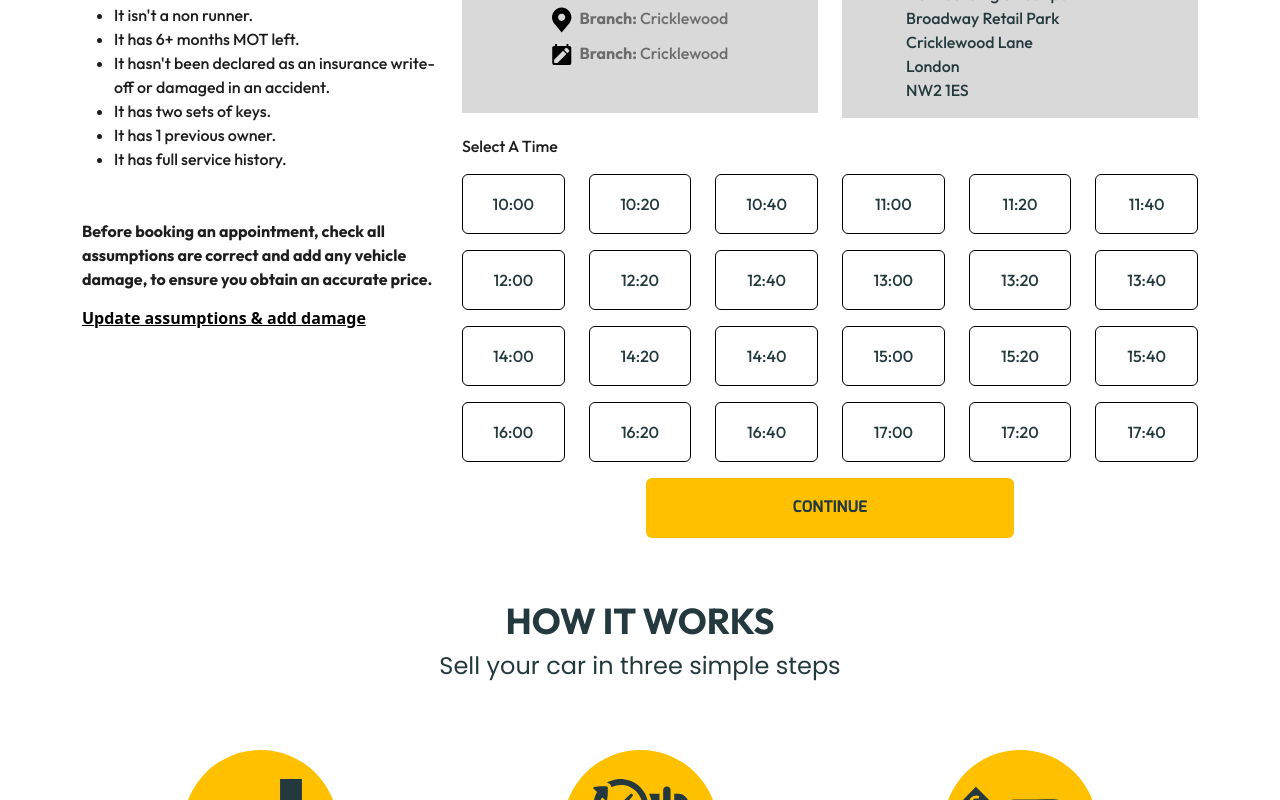
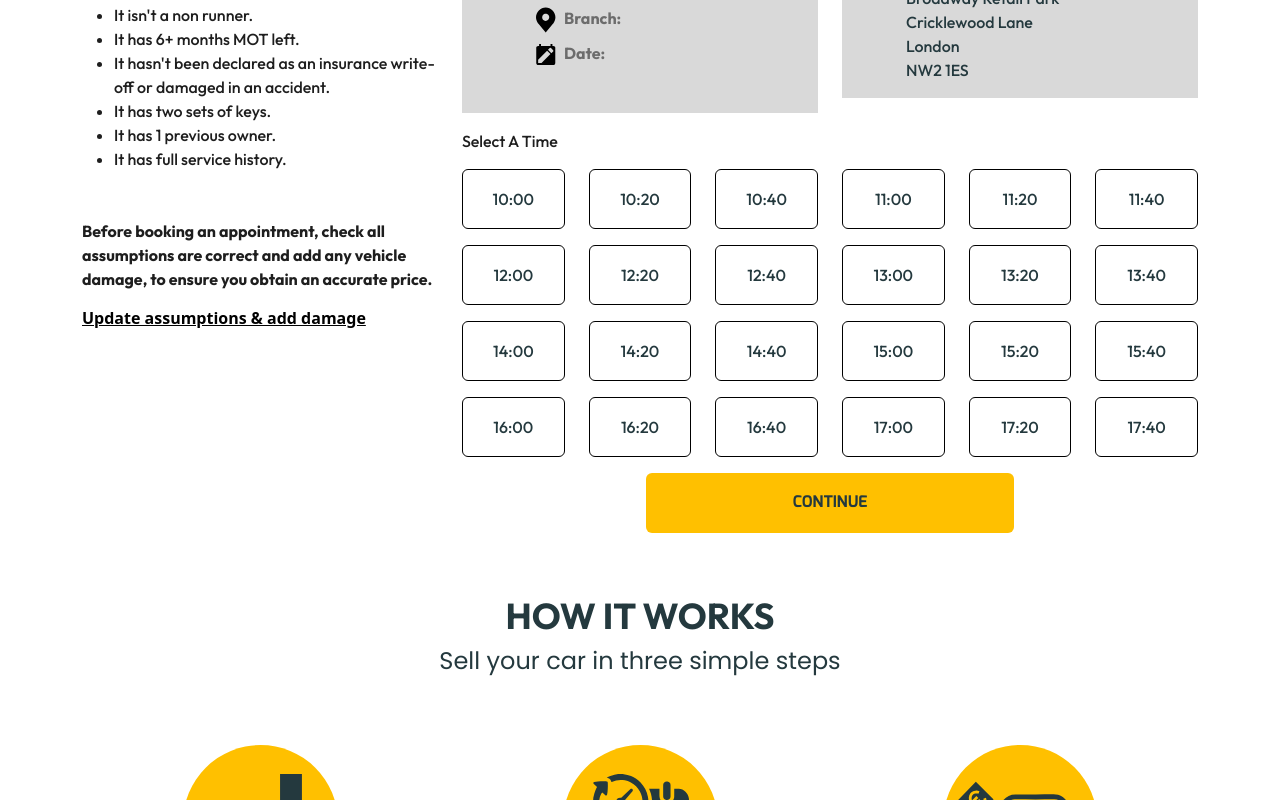
Before and after one commit to Strike1031/motors4cash, a React (Create React App) app: page /detail/1 in a window 1280 px wide. Both pictures are taken after a click on the button "CONTINUE". Shown: the part 697-1497 px from the top of the page. Built offline with nearby package versions, Linux system fonts and the light colour scheme.

Commit message:
fix issues1

```diff
--- a/src/components/stepper.js
+++ b/src/components/stepper.js
@@ -73,14 +73,18 @@ export const Stepper = () => {
                     <Row className='appointment-summary'>
                         <Col sm={12} lg={6} className='mb-3'>
                             <Card className='border border-0 rounded rounded-0 bg-main-gray text-black-50 w-full py-4'>
-                                <Card.Body >
-                                    <Card.Title >
+                                <Card.Body className=''>
+                                    <Row>
+                                        <Col sm={12} lg={8} className="mx-auto text-start">
+                                            <Card.Title>
                                                 <strong>Appointment summary</strong>
                                             </Card.Title>
                                             <Card.Text>
-                                        <div className='text-black-50 mb-2'><Image src={MapIcon} width="20" className='me-2' /><strong>Branch: </strong><span>Cricklewood</span></div>
-                                        <div className='text-black-50 mb-2'><Image src={DateIcon} width="20" className='me-2' /><strong>Branch: </strong><span>Cricklewood</span></div>
+                                                <div className='text-black-50 mb-2'><Image src={MapIcon} width="20" className='me-2' /><strong>Branch: </strong><span>{newAppointmentPlace}</span></div>
+                                                <div className='text-black-50 mb-2'><Image src={DateIcon} width="20" className='me-2' /><strong>Date: </strong><span>{newAppointmentDate}</span></div>
                                             </Card.Text>
+                                        </Col>
+                                    </Row>
                                 </Card.Body>
                             </Card>
                         </Col>
@@ -88,7 +92,7 @@ export const Stepper = () => {
                             <Card className='border border-0 rounded rounded-0 bg-main-gray text-black-50 w-full text-start px-5'>
                                 <Card.Body>
                                     <Card.Title>
-                                        <strong>Cricklewood</strong>
+                                        <strong>{newAppointmentPlace}</strong>
                                     </Card.Title>
                                     <Card.Text>
                                         POD building on car park <br />Broadway Retail Park<br />Cricklewood Lane<br />London<br /> NW2 1ES  </Card.Text>
@@ -244,7 +248,7 @@ export const ManageStepper = () => {
                     <div className='stepper-title mb-3 text-start'>Select branch and date</div>
                     <InputGroup className="mb-3 branch-date">
                         <Form.Control aria-label="First name" className='w-25' ref={inputRef} value={newAppointmentPlace} onChange={(e) => setNewAppointmentPlace(e.target.value)} />
-                    <Form.Control aria-label="Last name" type='number' />
+                        {/* <Form.Control aria-label="Last name" type='number' /> */}
                     </InputGroup>
                     <Row className='date-button-group'>
                         {
--- a/src/pages/BookPage.js
+++ b/src/pages/BookPage.js
@@ -75,9 +75,9 @@ export default function BookPage() {
             "zone": zone,
             "component": component,
             "fault": fault,
-            "email": email,
-            "postcode": postCode,
-            "phone": phone,
+            "email": newEmail,
+            "postcode": newPostCode,
+            "phone": newPhone,
             "appointment_place": appointmentPlace,
             "appointment_date": appointmentDate,
             "appointment_time": appointmentTime,
```
Lines whose indentation alone changed are shown as unchanged.
